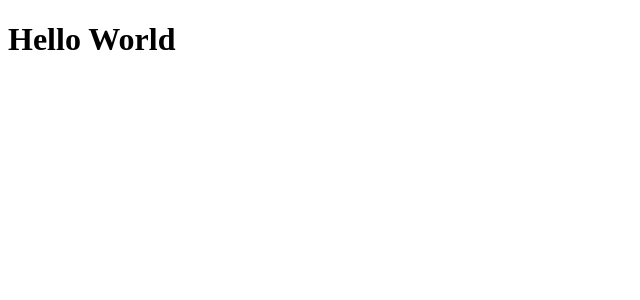
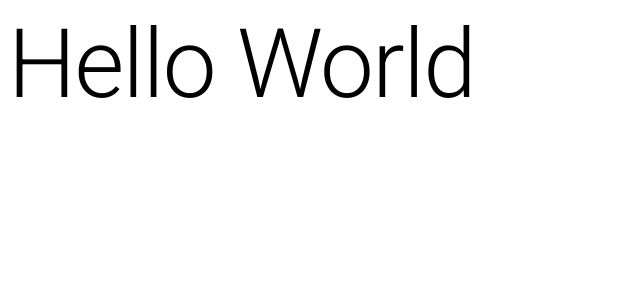
Before and after one commit to HaoLiHaiO/mui-boiletplate, a React (Create React App) app: page / in a window 1280 px wide. Shown: the top 300 px of the page, without its empty margins (0-640 px from the left). Built offline with nearby package versions, Linux system fonts and the light colour scheme.

Commit message:
add typography in App

```diff
--- a/src/App.tsx
+++ b/src/App.tsx
@@ -1,9 +1,10 @@
 import React from "react";
+import { Typography } from '@material-ui/core'
 
 const App = () => {
     return (
         <div>
-            <h1>Hello World</h1>
+            <Typography variant="h1">Hello World</Typography>
         </div>
     )
 }
```
Also changed, not shown: 1 other file (tests, documents, lock files or other folders).
